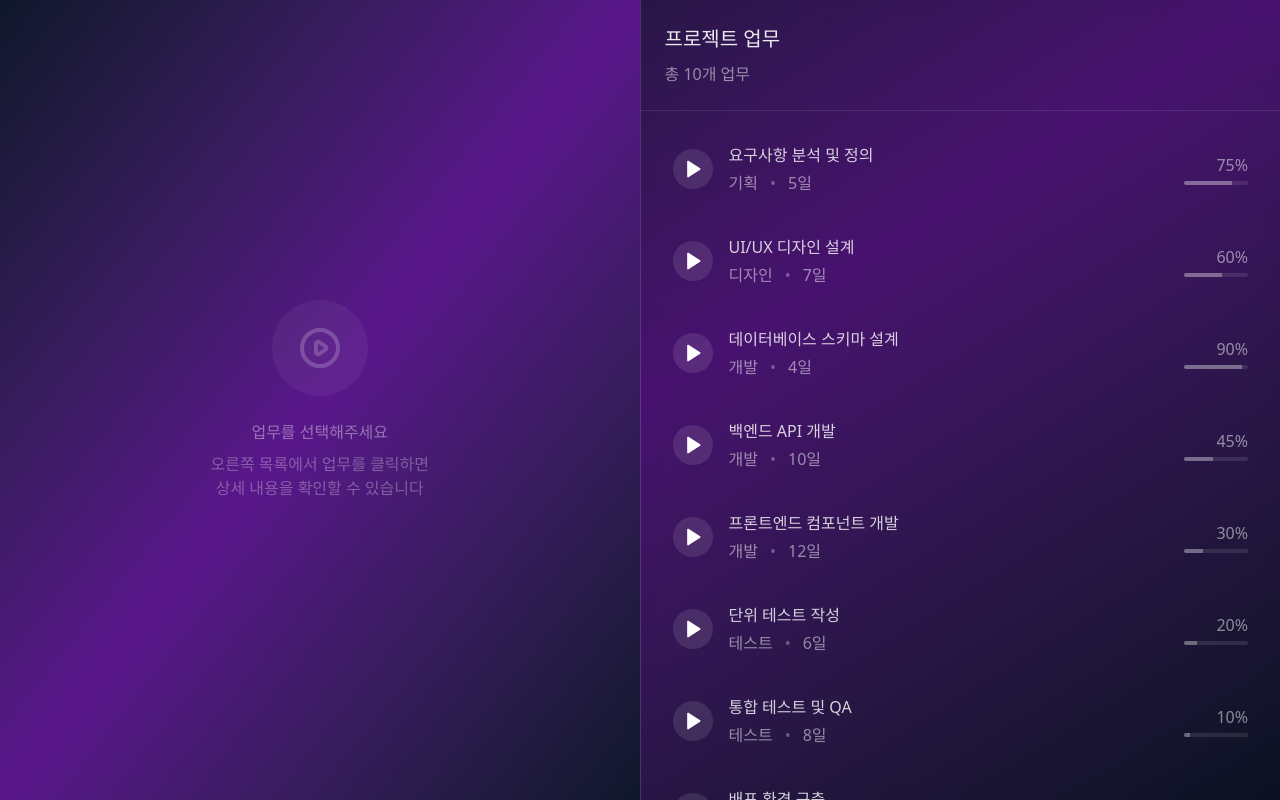
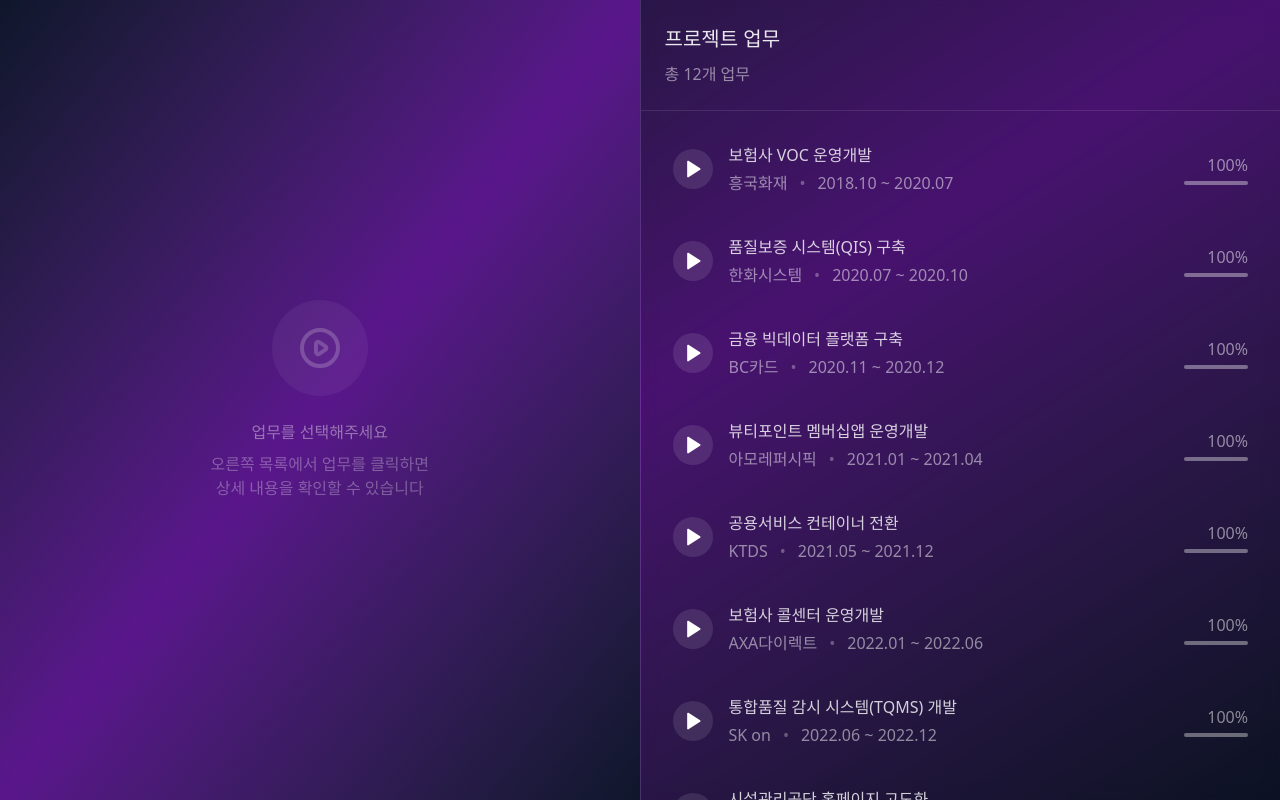
Before and after one commit to jinhyeok1992/profile, a React (Vite) app in the folder profile-web/: page / in a window 1280 px wide. Built offline with nearby package versions, Linux system fonts and the light colour scheme.

Commit message:
실제 데이터 하드코딩

```diff
--- a/profile-web/src/App.tsx
+++ b/profile-web/src/App.tsx
@@ -16,114 +16,203 @@ export interface Task {
 
 const mockTasks: Task[] = [
   {
-    id: '1',
-    title: '요구사항 분석 및 정의',
-    category: '기획',
-    duration: '5일',
-    description: '프로젝트의 전반적인 요구사항을 수집하고 분석하여 문서화합니다. 이해관계자들과의 미팅을 통해 명확한 목표를 설정합니다.',
-    subtasks: ['이해관계자 인터뷰', '요구사항 문서 작성', '승인 및 검토'],
-    assignee: '김기획',
+    id: '12',
+    title: '보험사 VOC 운영개발',
+    category: '흥국화재',
+    duration: '2018.10 ~ 2020.07',
+    description: '채널계 VOC 업무 SM을 담당하며 전자정부 프레임워크 기반의 고도화 프로젝트를 수행했습니다.',
+    subtasks: [
+      '채널계 VOC 서비스 유지보수',
+      'Java와 쉘스크립트, JP1를 이용한 배치 프로그램 개발',
+      'EAI를 통한 MCI 전문 개발',
+      'SSO 솔루션 환경 세팅 및 브릿지 페이지 개발',
+      'Oracle SQL로 통계 쿼리 개발',
+      '전자정부 프레임워크로 프로젝트 고도화',
+      '대외 민원시스템 이중화 작업 및 사내 결재 시스템 구축'
+    ],
+    assignee: '김진혁',
     priority: 'High',
-    progress: 75,
+    progress: 100,
+  },
+  {
+    id: '11',
+    title: '품질보증 시스템(QIS) 구축',
+    category: '한화시스템',
+    duration: '2020.07 ~ 2020.10',
+    description: '방산 공장에서 생산된 물품 발주/검사/평가 프로세스를 관리하는 웹서비스를 제작했습니다.',
+    subtasks: [
+      'JavaScript, Spring으로 관리자 페이지 개발',
+      'OZ Viewer 연동',
+      '메인 서버(MS-SQL)와 담당 서버(Oracle) 간의 데이터 연동 쿼리 개발',
+      '프로시저 수정'
+    ],
+    assignee: '김진혁',
+    priority: 'High',
+    progress: 100,
+  },
+  {
+    id: '10',
+    title: '금융 빅데이터 플랫폼 구축',
+    category: 'BC카드',
+    duration: '2020.11 ~ 2020.12',
+    description: '빅데이터 API를 구매/판매 할 수 있는 웹플랫폼을 고도화했습니다.',
+    subtasks: [
+      'JavaScript와 PostgreSQL을 이용한 웹페이지 제작'
+    ],
+    assignee: '김진혁',
+    priority: 'Medium',
+    progress: 100,
+  },
+  {
+    id: '9',
+    title: '뷰티포인트 멤버십앱 운영개발',
+    category: '아모레퍼시픽',
+    duration: '2021.01 ~ 2021.04',
+    description: '멤버십 관리 및 신규 이벤트를 개발했습니다.',
+    subtasks: [
+      'JavaScript를 이용한 웹뷰 페이지 개발',
+      'Postman으로 모바일 개발자와 앱서비스 협업',
+      '포인트 적립과 사은품 구매 서비스 API 개발',
+      '랜덤 룰렛 이벤트 서비스 API 개발',
+      '이벤트 랜덤 쿠폰 서비스와 포인트 적립 API 개발'
+    ],
+    assignee: '김진혁',
+    priority: 'High',
+    progress: 100,
+  },
+  {
+    id: '8',
+    title: '공용서비스 컨테이너 전환',
+    category: 'KTDS',
+    duration: '2021.05 ~ 2021.12',
+    description: 'KT 라이프플랜 플랫폼, 공정경쟁 플랫폼을 고도화했습니다.',
+    subtasks: [
+      'JavaScript, jQuery, FreeMarker, Bootstrap을 이용한 웹페이지 개발',
+      'PostgreSQL을 이용한 피벗 공통 메뉴 개발',
+      '멀티 파일 업로드 API 및 화면 구성',
+      '스프링 시큐리티를 통한 로그인 핸들러 관리',
+      '인증권한 관리 및 인증 로직 개발'
+    ],
+    assignee: '김진혁',
+    priority: 'High',
+    progress: 100,
+  },
+  {
+    id: '7',
+    title: '보험사 콜센터 운영개발',
+    category: 'AXA다이렉트',
+    duration: '2022.01 ~ 2022.06',
+    description: '채널계 콜센터 운영 개발을 담당했습니다.',
+    subtasks: [
+      'ProFrame과 Java 기반 콜센터 QA, 상품권 서비스 유지보수',
+      'ProFrame 배치를 이용한 콜센터 배치 개발 및 관리',
+      'Secure CRT 텔넷을 이용한 로그 분석 및 오류사항 유지보수',
+      '상품권 발송 누락분 데이터 수정',
+      '콜센터 평가 관리 개편 - 이의제기 및 재평가 로직 개발'
+    ],
+    assignee: '김진혁',
+    priority: 'Medium',
+    progress: 100,
+  },
+  {
+    id: '6',
+    title: '통합품질 감시 시스템(TQMS) 개발',
+    category: 'SK on',
+    duration: '2022.06 ~ 2022.12',
+    description: '사내 공장 실시간 모니터링 및 관리 서비스를 구축했습니다.',
+    subtasks: [
+      'jqGrid, JavaScript, jQuery, Spring으로 관리자 페이지 구축',
+      '통계 쿼리와 연동으로 실시간 업데이트 현황 구축'
+    ],
+    assignee: '김진혁',
+    priority: 'High',
+    progress: 100,
+  },
+  {
+    id: '5',
+    title: '시설관리공단 홈페이지 고도화',
+    category: '원주시 시설관리공단',
+    duration: '2023.01 ~ 2023.04',
+    description: '원주시 시설 수강 신청 및 관리 서비스를 고도화했습니다.',
+    subtasks: [
+      'Thymeleaf, Spring Boot를 이용한 관리자 페이지 구축',
+      'Nicepay 에이전트를 이용한 결제 로직 개발',
+      'SMS, 카카오톡 발송 API 개발',
+      '세션 스토리지를 이용한 로그인 사용자 세션 관리 API 개발',
+      '티켓 발권 서비스 외부연동 API 개발'
+    ],
+    assignee: '김진혁',
+    priority: 'High',
+    progress: 100,
+  },
+  {
+    id: '4',
+    title: '매장 예약관리 시스템',
+    category: '주식회사 피터',
+    duration: '2023.05 ~ 2023.09',
+    description: '매장 및 회원 관리와 대회 관리 플랫폼을 구축했습니다.',
+    subtasks: [
+      'Vue와 Nuxt 기반의 사용자 및 관리자 페이지 프론트 서버 구성',
+      'Store, Middleware, Plugins를 이용한 공통 모듈 개발',
+      '참가 티켓 관리 페이지 개발',
+      '바닐라 JavaScript로 캘린더 폼 개발',
+      '갤러리 앱 연동 이미지 업로드 로직 구성'
+    ],
+    assignee: '김진혁',
+    priority: 'Medium',
+    progress: 100,
+  },
+  {
+    id: '3',
+    title: '클라우드 전환 프로젝트',
+    category: '우리은행, 대구은행',
+    duration: '2023.10 ~ 2024.03',
+    description: '우리은행, 대구은행 클라우드 전환사업 - CMP 솔루션을 커스터마이징했습니다.',
+    subtasks: [
+      '스프링 배치를 이용한 인사정보 파일 머지 배치 기능 구현',
+      'React와 TypeScript 기반의 CMP 솔루션 프론트엔드 수정 개발',
+      'CMP 대시보드 화면과 VM, APIC 등의 클라우드 장비 연동',
+      '크레덴셜 정보 관리 및 암복호화 개발'
+    ],
+    assignee: '김진혁',
+    priority: 'High',
+    progress: 100,
   },
   {
     id: '2',
-    title: 'UI/UX 디자인 설계',
-    category: '디자인',
-    duration: '7일',
-    description: '사용자 경험을 최적화한 인터페이스 디자인을 제작합니다. 와이어프레임부터 최종 디자인까지 진행합니다.',
-    subtasks: ['와이어프레임 작성', '프로토타입 제작', '디자인 시스템 구축', '사용성 테스트'],
-    assignee: '박디자인',
+    title: '클라우드 AP전환 프로젝트',
+    category: '한국 콘텐츠진흥원',
+    duration: '2024.04 ~ 2024.06',
+    description: '퍼블릭 클라우드 환경에서 전자정부 프레임워크 기반의 AP전환 프로젝트를 수행했습니다.',
+    subtasks: [
+      'Bastion Host를 사용한 퍼블릭 클라우드 서버 환경 작업',
+      '전자정부 프레임워크 및 톰캣 WAS 환경 설치',
+      '전자정부 프레임워크 버전업 (3.10 → 4.1)',
+      '새 프레임워크 버전에 맞게 기존 AP 수정 이관'
+    ],
+    assignee: '김진혁',
     priority: 'High',
-    progress: 60,
+    progress: 100,
   },
   {
-    id: '3',
-    title: '데이터베이스 스키마 설계',
-    category: '개발',
-    duration: '4일',
-    description: '효율적인 데이터 구조를 위한 데이터베이스 스키마를 설계하고 최적화합니다.',
-    subtasks: ['ERD 작성', '테이블 정의', '인덱스 설계', '마이그레이션 스크립트 작성'],
-    assignee: '이개발',
+    id: '1',
+    title: '디지털 클러스터링 프로젝트',
+    category: '아워홈',
+    duration: '2024.10 ~ 현재',
+    description: 'QSIS(Quality Safety Integral System) 프로젝트 안정화 및 연계된 신규 프로젝트 작업을 진행 중입니다.',
+    subtasks: [
+      'QMS, SOFT, 품질 클레임 등 통합 관리 시스템 개발',
+      'Selenium, JSoup으로 데이터 크롤링 및 AWS RDS, OpenSearch 적재',
+      'JPA에서 MyBatis로 전환 작업 및 DB 테이블 재설계',
+      'QSIS 플랫폼 공통 관리 영역 재구축',
+      '메뉴 정보 DB화 및 권한 기반 화면 컴포넌트 제어 고도화',
+      '다중 DB 트랜잭션 개발 및 설정',
+      'AWS S3 이관 자동화 모듈 개발',
+      '통계 분석 대시보드 개발'
+    ],
+    assignee: '김진혁',
     priority: 'High',
-    progress: 90,
-  },
-  {
-    id: '4',
-    title: '백엔드 API 개발',
-    category: '개발',
-    duration: '10일',
-    description: 'RESTful API를 설계하고 구현합니다. 인증, 권한 관리 및 데이터 처리 로직을 포함합니다.',
-    subtasks: ['API 엔드포인트 설계', '비즈니스 로직 구현', '인증/인가 구현', 'API 문서화'],
-    assignee: '최백엔드',
-    priority: 'High',
-    progress: 45,
-  },
-  {
-    id: '5',
-    title: '프론트엔드 컴포넌트 개발',
-    category: '개발',
-    duration: '12일',
-    description: '재사용 가능한 UI 컴포넌트를 개발하고 상태 관리를 구현합니다.',
-    subtasks: ['컴포넌트 라이브러리 구축', '상태 관리 설정', '라우팅 구현', 'API 연동'],
-    assignee: '정프론트',
-    priority: 'Medium',
-    progress: 30,
-  },
-  {
-    id: '6',
-    title: '단위 테스트 작성',
-    category: '테스트',
-    duration: '6일',
-    description: '주요 기능에 대한 단위 테스트를 작성하여 코드 품질을 보장합니다.',
-    subtasks: ['테스트 환경 설정', '백엔드 테스트 작성', '프론트엔드 테스트 작성', '커버리지 분석'],
-    assignee: '강테스트',
-    priority: 'Medium',
-    progress: 20,
-  },
-  {
-    id: '7',
-    title: '통합 테스트 및 QA',
-    category: '테스트',
-    duration: '8일',
-    description: '전체 시스템의 통합 테스트를 수행하고 버그를 수정합니다.',
-    subtasks: ['테스트 시나리오 작성', '통합 테스트 실행', '버그 수정', '재테스트'],
-    assignee: '강테스트',
-    priority: 'Medium',
-    progress: 10,
-  },
-  {
-    id: '8',
-    title: '배포 환경 구축',
-    category: '인프라',
-    duration: '5일',
-    description: 'CI/CD 파이프라인을 구축하고 프로덕션 환경을 설정합니다.',
-    subtasks: ['서버 환경 설정', 'CI/CD 파이프라인 구축', '모니터링 도구 설정', '백업 시스템 구축'],
-    assignee: '윤인프라',
-    priority: 'High',
-    progress: 55,
-  },
-  {
-    id: '9',
-    title: '사용자 매뉴얼 작성',
-    category: '문서화',
-    duration: '4일',
-    description: '최종 사용자를 위한 상세한 사용 가이드를 작성합니다.',
-    subtasks: ['사용자 가이드 작성', '관리자 매뉴얼 작성', '비디오 튜토리얼 제작', 'FAQ 작성'],
-    assignee: '임문서',
-    priority: 'Low',
-    progress: 0,
-  },
-  {
-    id: '10',
-    title: '최종 배포 및 릴리즈',
-    category: '배포',
-    duration: '3일',
-    description: '프로덕션 환경에 최종 배포하고 모니터링합니다.',
-    subtasks: ['프로덕션 배포', '모니터링 및 로그 확인', '핫픽스 대기', '릴리즈 노트 작성'],
-    assignee: '윤인프라',
-    priority: 'High',
-    progress: 0,
+    progress: 75,
   },
 ];
 
```
